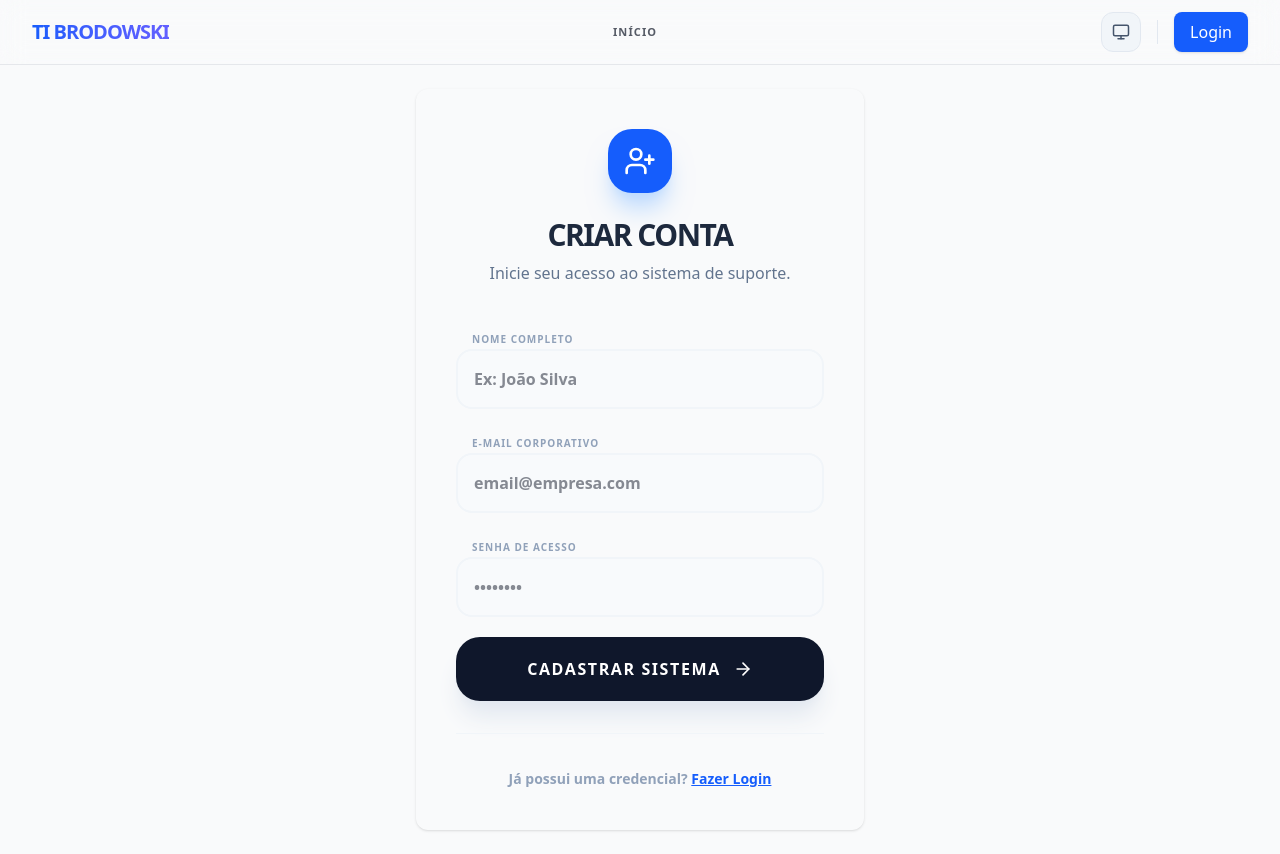
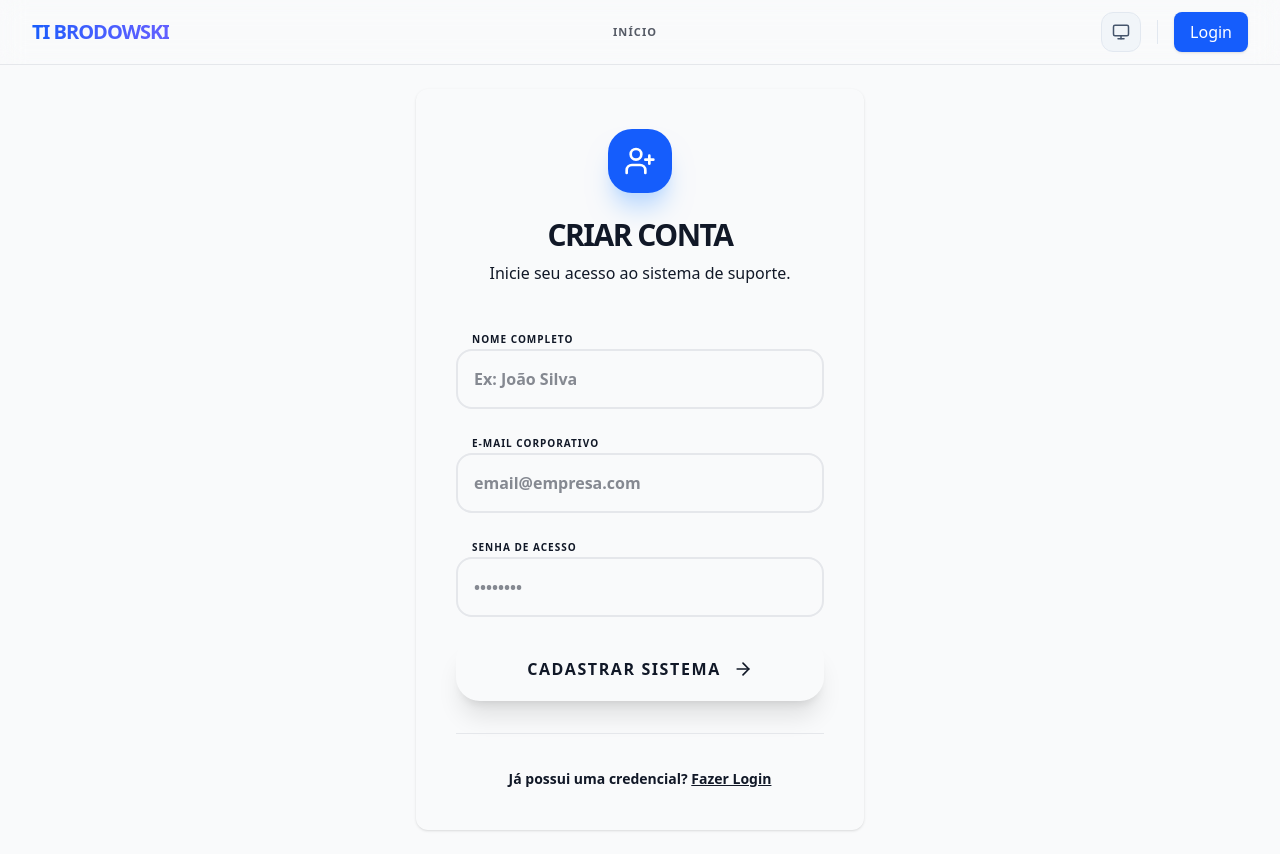
Before and after one commit to N41LL1W/brodowski-chamados, a Next.js app: page /registro in a window 1280 px wide. Built offline with nearby package versions, Linux system fonts and the light colour scheme; no server answers.

Commit message:
fix: Ajuste de css

```diff
--- a/src/app/login/page.tsx
+++ b/src/app/login/page.tsx
@@ -71,7 +71,7 @@ export default function LoginPage() {
                             value={email}
                             onChange={(e) => setEmail(e.target.value)}
                             required
-                            className="w-full p-4 border border-gray-100 rounded-2xl focus:ring-4 focus:ring-blue-100 outline-none transition-all font-medium"
+                            className="w-full p-4 border rounded-2xl focus:ring-4 focus:ring-blue-100 outline-none transition-all font-medium"
                             placeholder="seu@email.com"
                             disabled={isLoading}
                         />
@@ -83,7 +83,7 @@ export default function LoginPage() {
                             value={password}
                             onChange={(e) => setPassword(e.target.value)}
                             required
-                            className="w-full p-4 border border-gray-100 rounded-2xl focus:ring-4 focus:ring-blue-100 outline-none transition-all font-medium"
+                            className="w-full p-4 border rounded-2xl focus:ring-4 focus:ring-blue-100 outline-none transition-all font-medium"
                             placeholder="••••••••"
                             disabled={isLoading}
                         />
@@ -91,7 +91,7 @@ export default function LoginPage() {
 
                     <Button
                         type="submit"
-                        className="w-full py-7 text-sm font-black uppercase tracking-widest bg-slate-900 hover:bg-blue-600 shadow-xl"
+                        className="w-full py-7 text-sm font-black uppercase tracking-widest shadow-xl"
                         disabled={isLoading}
                     >
                         {isLoading ? 'CARREGANDO...' : 'ACESSAR PAINEL'}
--- a/src/app/registro/page.tsx
+++ b/src/app/registro/page.tsx
@@ -54,8 +54,8 @@ export default function RegisterPage() {
                     <div className="w-16 h-16 bg-blue-600 rounded-3xl flex items-center justify-center text-white mx-auto mb-6 shadow-xl shadow-blue-200">
                         <UserPlus size={32} />
                     </div>
-                    <h1 className="text-3xl font-black text-slate-800 tracking-tighter uppercase">Criar Conta</h1>
-                    <p className="text-slate-500 font-medium mt-2">Inicie seu acesso ao sistema de suporte.</p>
+                    <h1 className="text-3xl font-black tracking-tighter uppercase">Criar Conta</h1>
+                    <p className="font-medium mt-2">Inicie seu acesso ao sistema de suporte.</p>
                 </div>
 
                 {success && <div className="mb-6 p-4 bg-emerald-50 text-emerald-700 text-sm font-bold rounded-2xl border border-emerald-100 animate-bounce">{success}</div>}
@@ -63,43 +63,43 @@ export default function RegisterPage() {
 
                 <form onSubmit={handleSubmit} className="space-y-5">
                     <div className="space-y-1">
-                        <label className="text-[10px] font-black uppercase text-slate-400 tracking-widest ml-4">Nome Completo</label>
+                        <label className="text-[10px] font-black uppercase tracking-widest ml-4">Nome Completo</label>
                         <input
                             type="text"
                             value={name}
                             onChange={(e) => setName(e.target.value)}
-                            className="w-full p-4 bg-slate-50 border-2 border-slate-100 rounded-2xl focus:border-blue-500 focus:bg-white transition-all outline-none font-bold"
+                            className="w-full p-4 border-2 rounded-2xl transition-all outline-none font-bold"
                             placeholder="Ex: João Silva"
                             disabled={isLoading}
                         />
                     </div>
 
                     <div className="space-y-1">
-                        <label className="text-[10px] font-black uppercase text-slate-400 tracking-widest ml-4">E-mail Corporativo</label>
+                        <label className="text-[10px] font-black uppercase tracking-widest ml-4">E-mail Corporativo</label>
                         <input
                             type="email"
                             value={email}
                             onChange={(e) => setEmail(e.target.value)}
-                            className="w-full p-4 bg-slate-50 border-2 border-slate-100 rounded-2xl focus:border-blue-500 focus:bg-white transition-all outline-none font-bold"
+                            className="w-full p-4 border-2 rounded-2xl transition-all outline-none font-bold"
                             placeholder="email@empresa.com"
                             disabled={isLoading}
                         />
                     </div>
 
                     <div className="space-y-1">
-                        <label className="text-[10px] font-black uppercase text-slate-400 tracking-widest ml-4">Senha de Acesso</label>
+                        <label className="text-[10px] font-black uppercase tracking-widest ml-4">Senha de Acesso</label>
                         <input
                             type="password"
                             value={password}
                             onChange={(e) => setPassword(e.target.value)}
-                            className="w-full p-4 bg-slate-50 border-2 border-slate-100 rounded-2xl focus:border-blue-500 focus:bg-white transition-all outline-none font-bold"
+                            className="w-full p-4 border-2 rounded-2xl transition-all outline-none font-bold"
                             placeholder="••••••••"
                             disabled={isLoading}
                         />
                     </div>
 
                     <button type="submit"
-                        className="w-full bg-slate-900 text-white p-5 rounded-3xl font-black uppercase tracking-widest hover:bg-blue-600 transition-all shadow-xl shadow-slate-200 active:scale-95 flex items-center justify-center gap-3 disabled:opacity-50"
+                        className="w-full p-5 rounded-3xl font-black uppercase tracking-widest transition-all shadow-xl active:scale-95 flex items-center justify-center gap-3 disabled:opacity-50"
                         disabled={isLoading}>
                         {isLoading ? 'Processando...' : (
                             <>Cadastrar Sistema <ArrowRight size={20}/></>
@@ -107,9 +107,9 @@ export default function RegisterPage() {
                     </button>
                 </form>
 
-                <div className="text-center mt-8 pt-8 border-t border-slate-100">
-                    <Link href="/login" className="text-sm font-bold text-slate-400 hover:text-blue-600 transition-colors">
-                        Já possui uma credencial? <span className="text-blue-600 underline">Fazer Login</span>
+                <div className="text-center mt-8 pt-8 border-t">
+                    <Link href="/login" className="text-sm font-bold transition-colors">
+                        Já possui uma credencial? <span className="underline">Fazer Login</span>
                     </Link>
                 </div>
             </Card>
--- a/src/components/Navbar.tsx
+++ b/src/components/Navbar.tsx
@@ -24,7 +24,7 @@ export default function Navbar() {
       : "opacity-70 hover:opacity-100 hover:text-blue-500 transition-all";
 
   return (
-    <header className="sticky top-0 w-full z-50 backdrop-blur-md border-b border-gray-200 dark:border-slate-800">
+    <header className="sticky top-0 w-full z-50 backdrop-blur-md border-b">
       <div className="max-w-7xl mx-auto px-4 sm:px-6 lg:px-8">
         <div className="flex justify-between items-center h-16">
 
```
